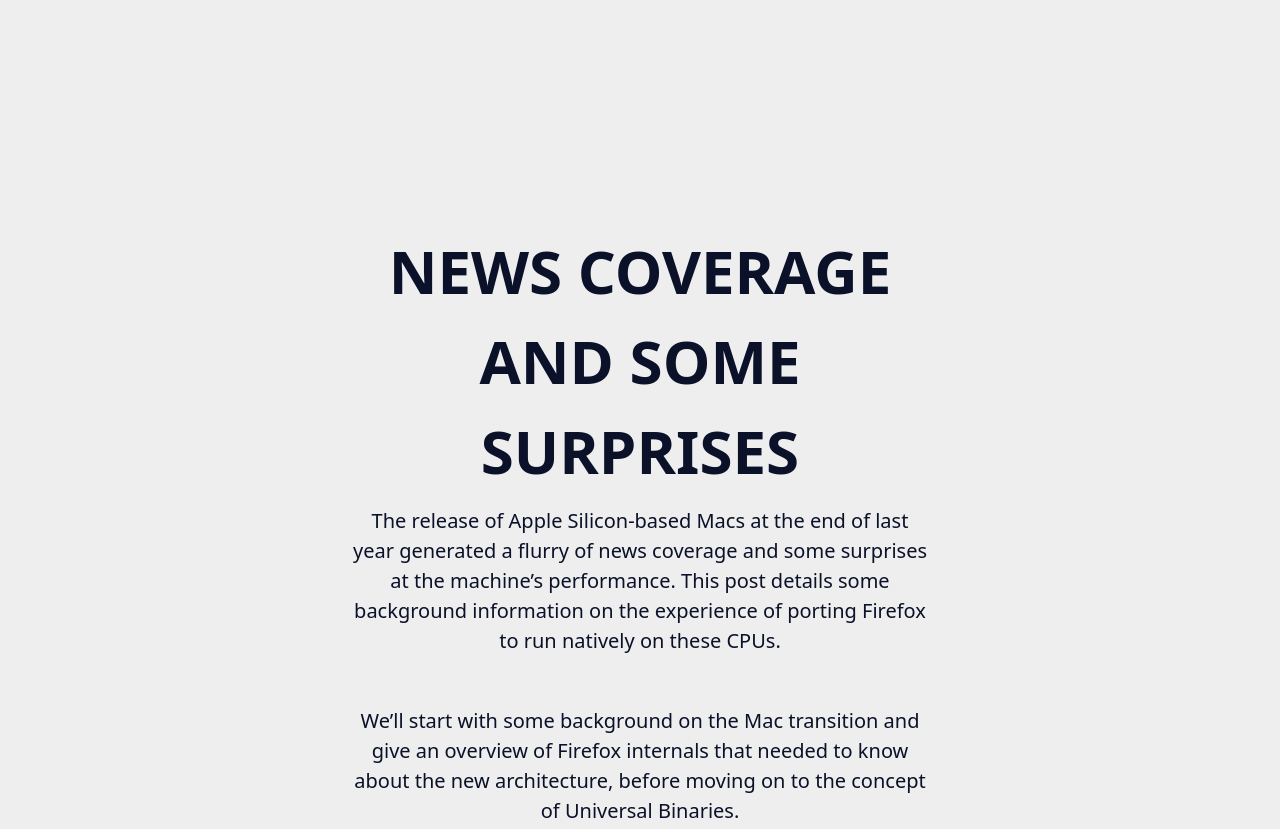
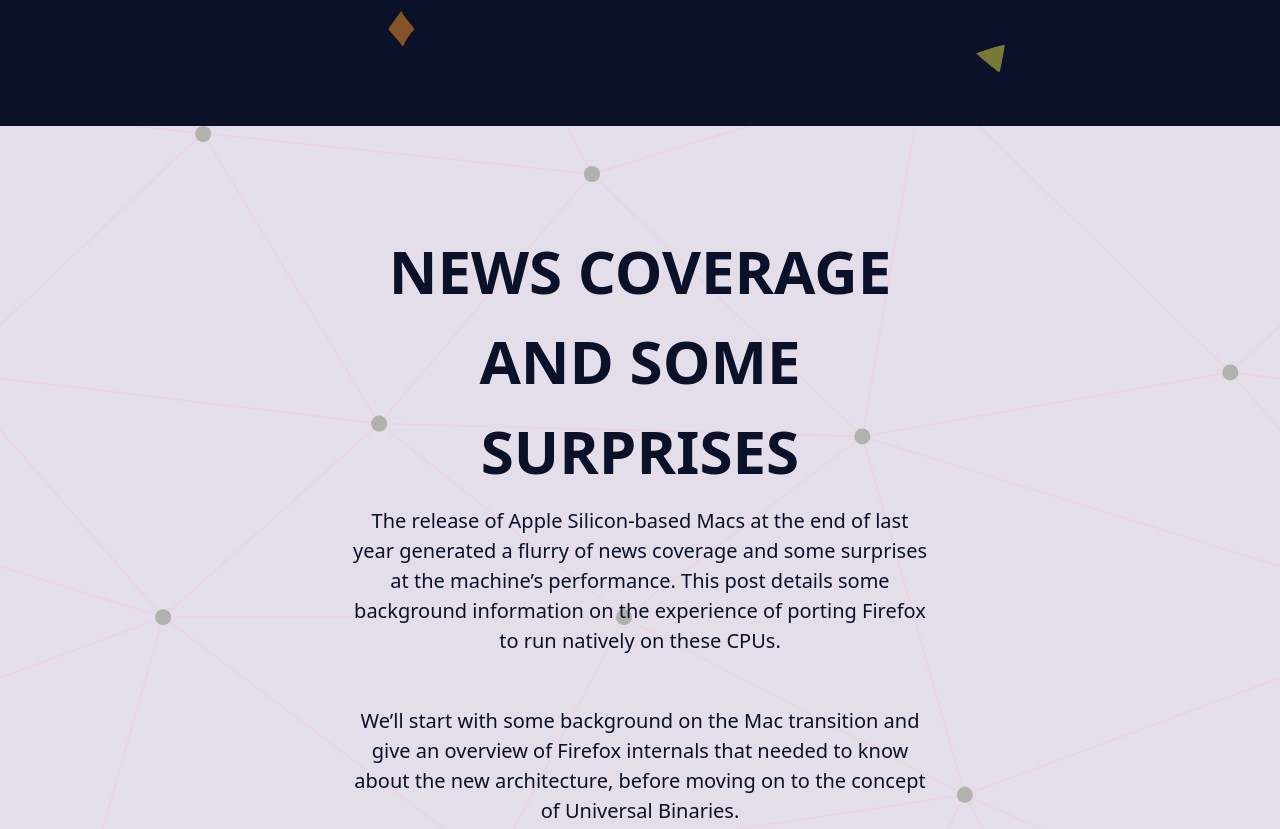
Before and after one commit to Davi2512/Company-s-site, a plain HTML site: page index.html in a window 1280 px wide. Shown: the part 840-1669 px from the top of the page. Drawn offline with Linux system fonts and the light colour scheme.

Commit message:
Update style.css

```diff
--- a/style.css
+++ b/style.css
@@ -27,11 +27,13 @@
 }
 
 .white-bg {
-  background-image: url(../img/white-bg.svg);
+  background-image: url(./white-bg.svg);
   color: var(--primary-color);
+  background-size: cover;
+  background-position: center center
 }
 .main-bg {
-  background-image: url('../img/main-bg.svg');
+  background-image: url('./main-bg.svg');
   background-size: cover;
   background-position: center center;
   color: var(--white-color);
```
